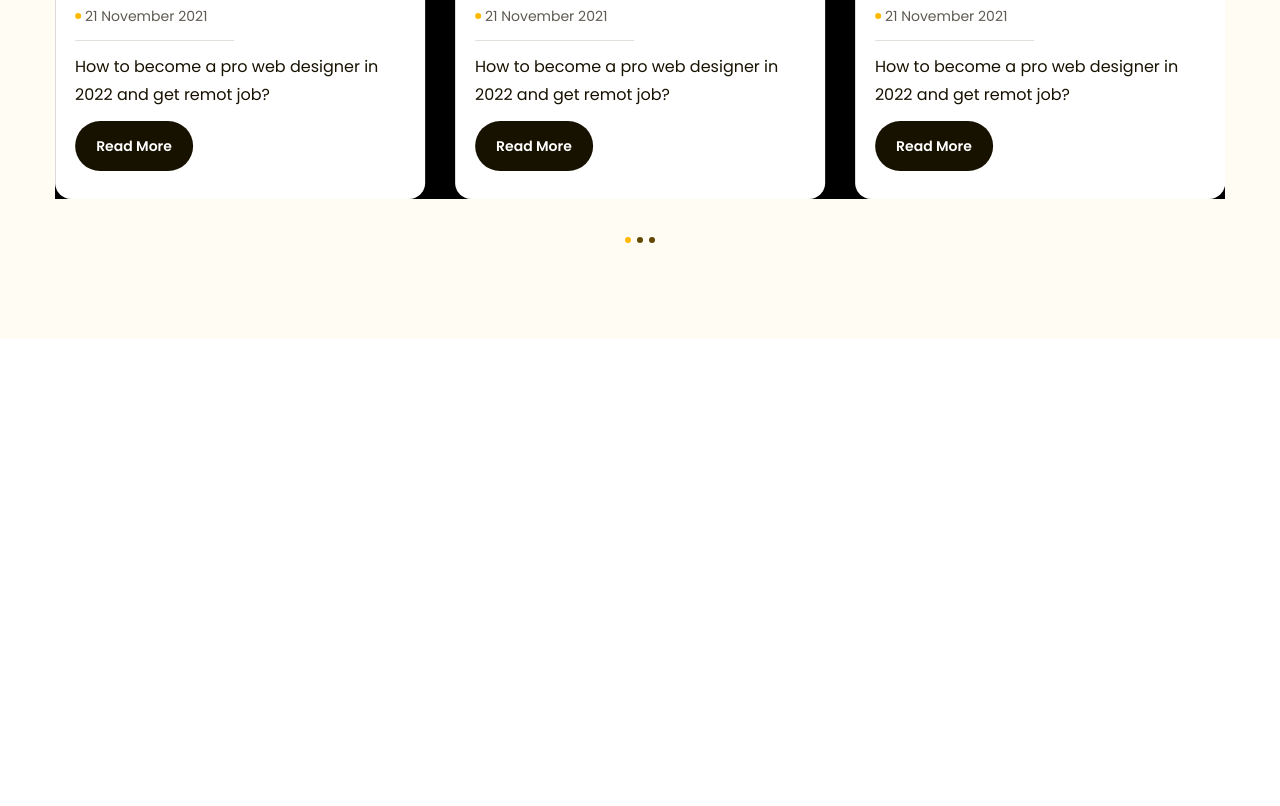
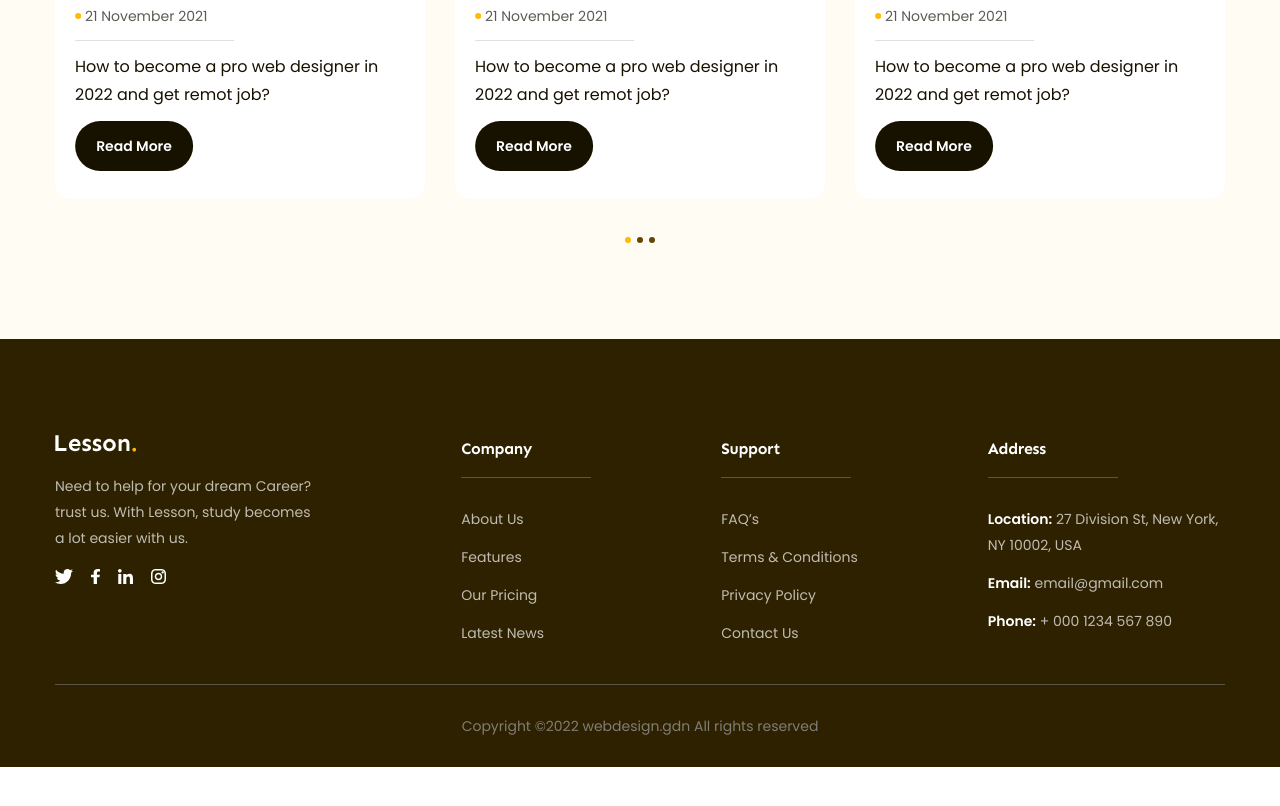
Before and after one commit to 777hanh777hanh/project-2-learn, a plain HTML site: page index.html in a window 1280 px wide. Shown: the part 4385-5191 px from the top of the page. Before the commit the page ends 5000 px from the top, so only its background shows below. Drawn offline with Linux system fonts and the light colour scheme.

Commit message:
add footer component

```diff
--- a/assets/css/blog.css
+++ b/assets/css/blog.css
@@ -29,7 +29,6 @@
     flex-wrap: nowrap;
     gap: 30px;
     overflow: hidden;
-    background: #000;
 }
 
 .blog .blog-list .blog-item {
--- /dev/null
+++ b/assets/css/footer.css
@@ -0,0 +1,95 @@
+/* Footer */
+
+.footer {
+    background: var(--sub-background-color);
+}
+
+.footer .body {
+    padding: 96px 0 0;
+}
+
+.footer .row {
+    display: flex;
+    gap: 145px;
+    justify-content: space-between;
+}
+
+.footer .row .footer-introduce {
+    display: flex;
+    flex-direction: column;
+    gap: 18px;
+    width: 25%;
+}
+
+.footer .footer-introduce .slogan {
+    font-size: 1.4rem;
+    line-height: 1.86;
+    color: #bfbcb2;
+}
+
+.footer .footer-introduce .socials {
+    display: flex;
+}
+
+.footer .footer-introduce .social {
+    padding: 0 9px;
+}
+
+.footer .footer-introduce .social:first-child {
+    margin-left: -9px;
+}
+
+.footer .footer-introduce .social:hover {
+    opacity: 0.9;
+}
+
+.footer .footer-info .row {
+    display: flex;
+    width: 100%;
+    gap: 130px;
+    justify-content: flex-end;
+}
+
+.footer .footer-info .heading {
+    color: #fff;
+}
+
+.footer .footer-info .separate {
+    margin-top: 14px;
+    width: 130px;
+    height: 1px;
+    background: #59554b;
+}
+
+.footer .footer-info .list {
+    margin-top: 16px;
+}
+
+.footer .footer-info .item a {
+    display: inline-block;
+    margin-top: 12px;
+    font-size: 1.4rem;
+    line-height: 1.86;
+    color: #bfbcb2;
+    white-space: nowrap;
+}
+
+.footer-info .column:last-child a {
+    white-space: normal;
+}
+
+.footer .footer-info .item b {
+    font-weight: 600;
+    font-size: 1.4rem;
+    color: #fff;
+}
+
+.footer .copyright {
+    margin-top: 38px;
+    padding: 28px;
+    font-size: 1.4rem;
+    line-height: 1.86;
+    text-align: center;
+    color: #807d74;
+    border-top: 1px solid #59554b;
+}
--- a/assets/css/style.css
+++ b/assets/css/style.css
@@ -6,6 +6,7 @@
 @import './feedback.css';
 @import './feature.css';
 @import './blog.css';
+@import './footer.css';
 
 * {
     /* make size always right */
@@ -77,6 +78,12 @@ a {
     line-height: 1.26;
 }
 
+.heading.lv3 {
+    font-weight: 600;
+    font-size: 1.6rem;
+    line-height: 1.75;
+}
+
 .desc {
     font-size: 1.8rem;
     line-height: 1.67;
--- a/index.html
+++ b/index.html
@@ -11,7 +11,7 @@
         <link rel="stylesheet" href="./assets/css/style.css" />
     </head>
     <body>
-        <main style="height: 5000px">
+        <main style="height: 10000px">
             <!-- Header -->
             <header class="header fixed">
                 <div class="content">
@@ -550,6 +550,97 @@
                     </div>
                 </div>
             </div>
+
+            <!-- Footer -->
+            <footer class="footer">
+                <div class="body">
+                    <div class="content">
+                        <div class="row">
+                            <div class="column footer-introduce">
+                                <a href="#">
+                                    <img src="./assets/images/logos/Logo-w.svg" alt="Lesson." class="logo" />
+                                </a>
+                                <p class="slogan">
+                                    Need to help for your dream Career? trust us. With Lesson, study becomes a lot
+                                    easier with us.
+                                </p>
+                                <div class="socials">
+                                    <a href="#!" class="social"
+                                        ><img src="./assets/images/icons/twitter.svg" alt="Twitter"
+                                    /></a>
+                                    <a href="#!" class="social"
+                                        ><img src="/assets/images/icons/facebook.svg" alt="Facebook"
+                                    /></a>
+                                    <a href="#!" class="social"
+                                        ><img src="/assets/images/icons/linked_in.svg" alt="LinkIn"
+                                    /></a>
+                                    <a href="#!" class="social"
+                                        ><img src="/assets/images/icons/instagram.svg" alt="Instagram"
+                                    /></a>
+                                </div>
+                            </div>
+                            <div class="column footer-info">
+                                <div class="row">
+                                    <div class="column">
+                                        <h3 class="heading lv3">Company</h3>
+                                        <div class="separate"></div>
+                                        <ul class="list">
+                                            <li class="item">
+                                                <a href="#!">About Us</a>
+                                            </li>
+                                            <li class="item">
+                                                <a href="#!">Features</a>
+                                            </li>
+                                            <li class="item">
+                                                <a href="#!">Our Pricing</a>
+                                            </li>
+                                            <li class="item">
+                                                <a href="#!">Latest News</a>
+                                            </li>
+                                        </ul>
+                                    </div>
+                                    <div class="column">
+                                        <h3 class="heading lv3">Support</h3>
+                                        <div class="separate"></div>
+                                        <ul class="list">
+                                            <li class="item">
+                                                <a href="#!">FAQ’s</a>
+                                            </li>
+                                            <li class="item">
+                                                <a href="#!">Terms & Conditions</a>
+                                            </li>
+                                            <li class="item">
+                                                <a href="#!">Privacy Policy</a>
+                                            </li>
+                                            <li class="item">
+                                                <a href="#!">Contact Us</a>
+                                            </li>
+                                        </ul>
+                                    </div>
+                                    <div class="column">
+                                        <h3 class="heading lv3">Address</h3>
+                                        <div class="separate"></div>
+                                        <ul class="list">
+                                            <li class="item">
+                                                <a href="#!">
+                                                    <b>Location:</b> 27 Division St, New York, NY 10002, USA
+                                                </a>
+                                            </li>
+                                            <li class="item">
+                                                <a href="#!"> <b>Email:</b> email@gmail.com </a>
+                                            </li>
+                                            <li class="item">
+                                                <a href="#!"> <b>Phone:</b> + 000 1234 567 890 </a>
+                                            </li>
+                                        </ul>
+                                    </div>
+                                </div>
+                            </div>
+                        </div>
+                        <div class="copyright">Copyright ©2022 webdesign.gdn All rights reserved</div>
+                    </div>
+                </div>
+            </footer>
         </main>
     </body>
 </html>
```
Also changed, not shown: assets/images/icons/facebook.svg (added), assets/images/icons/instagram.svg (added), assets/images/icons/linked_in.svg (added), assets/images/icons/twitter.svg (added), assets/images/logos/Logo-w.svg (added).
